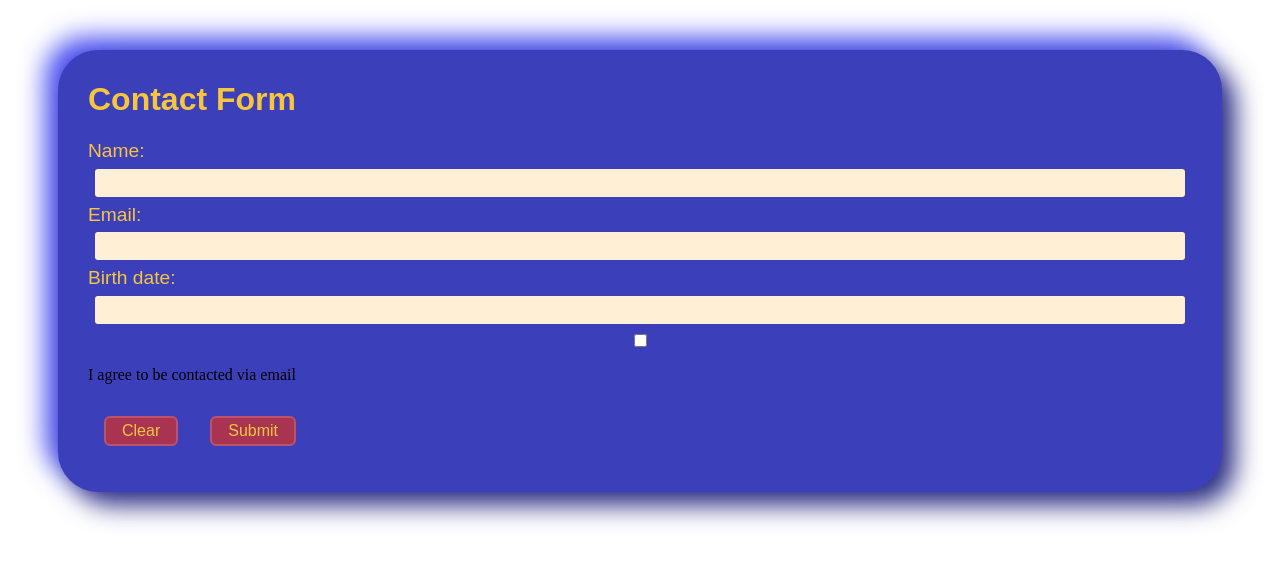
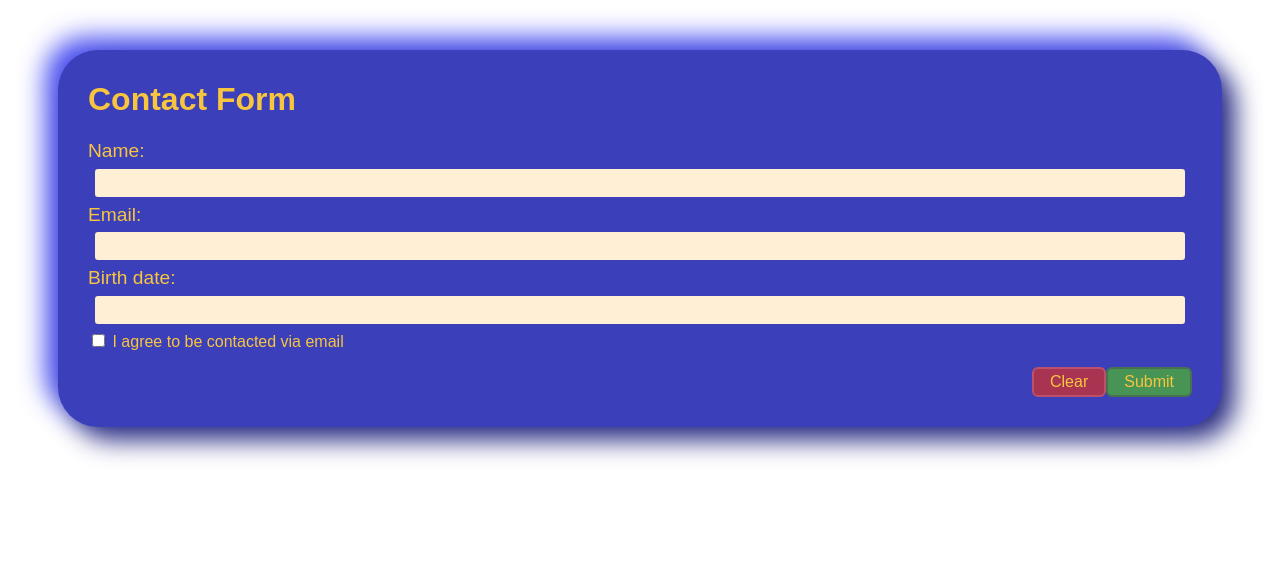
Before and after one commit to eksilva/JUCCodingProject, a React app: page / in a window 1280 px wide. Shown: the top 562 px of the page. Built offline with nearby package versions, Linux system fonts and the light colour scheme; the HTML template or start-up script is replaced by a standard one.

Commit message:
added functionality to clear button

```diff
--- a/react-client/src/components/Form.jsx
+++ b/react-client/src/components/Form.jsx
@@ -13,6 +13,7 @@ class Form extends React.Component {
 
     this.handleChange = this.handleChange.bind(this);
     this.handleSubmit = this.handleSubmit.bind(this);
+    this.handleCheck = this.handleCheck.bind(this);
     this.clearForm = this.clearForm.bind(this);
   }
 
@@ -22,39 +23,49 @@ class Form extends React.Component {
     })
   }
 
-  handleCheck(event) {
+  handleCheck() {
     this.setState({
       consent: !this.state.consent,
     })
   }
 
   handleSubmit(event) {
+    console.log('submitted');
     event.preventDefault();
   }
 
   clearForm() {
+    // console.log('cleared');
     this.setState({
       name: '',
       email: '',
       birthdate: '',
       consent: false
-    })
+    });
   }
 
   render() {
     return (
       <StyledForm onSubmit={this.handleSubmit}>
-        <FieldLabel for='name'>Name: </FieldLabel>
+
+        <FieldLabel htmlFor='name'>Name: </FieldLabel>
         <Input type="text" value={this.state.name} onChange={this.handleChange} name='name' />
-        <FieldLabel for='email'>Email: </FieldLabel>
+
+        <FieldLabel htmlFor='email'>Email: </FieldLabel>
         <Input type="text" value={this.state.email} onChange={this.handleChange} name='email' />
-        <FieldLabel for='birthdate'>Birth date: </FieldLabel>
+
+        <FieldLabel htmlFor='birthdate'>Birth date: </FieldLabel>
         <Input type="text" value={this.state.birthdate} onChange={this.handleChange} name='birthdate' />
-        <input name="consent" type="checkbox" checked={this.state.consent}onChange={this.handleCheck} /> <p>I agree to be contacted via email</p>
+
         <div>
-          <Button type='button' >Clear</Button>
-          <Button type='submit' >Submit</Button>
+          <input name="consent" type="checkbox" checked={this.state.consent} onChange={this.handleCheck} />
+          <ConsentLabel htmlFor="consent"> I agree to be contacted via email</ConsentLabel>
         </div>
+
+        <ButtonDiv>
+          <Button1 type='button' onClick={this.clearForm}>Clear</Button1>
+          <Button2 type='submit' >Submit</Button2>
+        </ButtonDiv>
 
       </StyledForm>
     )
@@ -67,6 +78,10 @@ const FieldLabel = styled.label`
   color: #f8c53e;
 `;
 
+const ConsentLabel = styled(FieldLabel)`
+  font-size: 1em;
+`;
+
 const Input = styled.input`
   padding: 0.5em;
   margin: 0.5em;
@@ -76,15 +91,26 @@ const Input = styled.input`
   border-radius: 3px;
 `;
 
-const Button = styled.button`
+const ButtonDiv = styled.div`
+  display: flex;
+  flex-direction: row;
+  justify-content: flex-end;
+`;
+
+const Button1 = styled.button`
   background: #a83451;
   color: #f8c53e;
   font-family: 'Ubuntu', sans-serif;
   font-size: 1em;
-  margin: 1em;
+  margin: 1em 0 0 0;
   padding: 0.25em 1em;
   border: 2px solid #bd516c;
   border-radius: 6px;
+`;
+
+const Button2 = styled(Button1)`
+  background: #479454;
+  border: 2px solid #46724d;
 `;
 
 const StyledForm = styled.form`
--- a/react-client/src/index.jsx
+++ b/react-client/src/index.jsx
@@ -17,7 +17,7 @@ class App extends React.Component {
     return(
       <Layer1>
         <H1>Contact Form</H1>
-        <Form field='Name: ' />
+        <Form />
       </Layer1>
     )
   }
```
Also changed, not shown: 2 other files (tests, documents, lock files or other folders).
